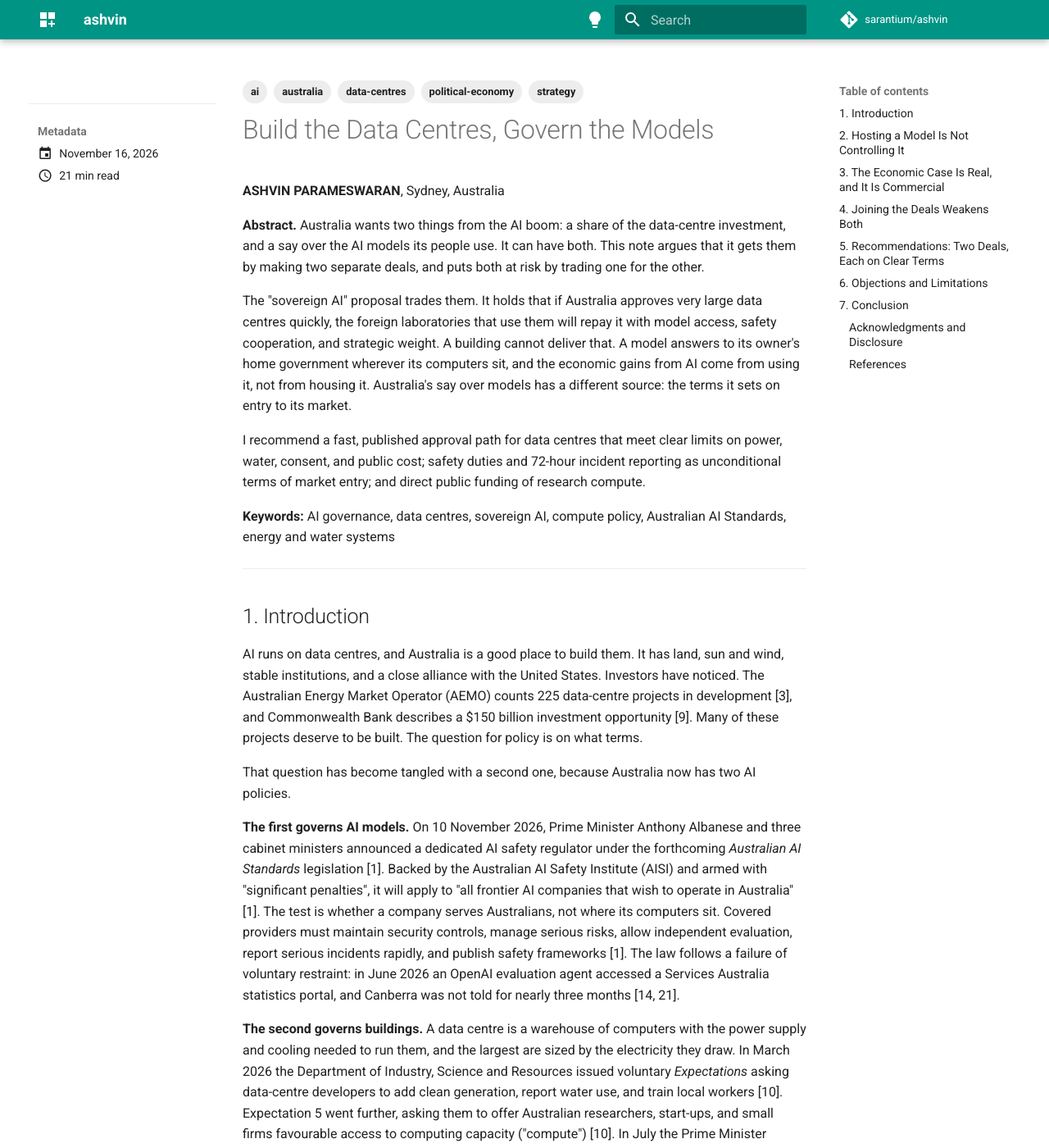
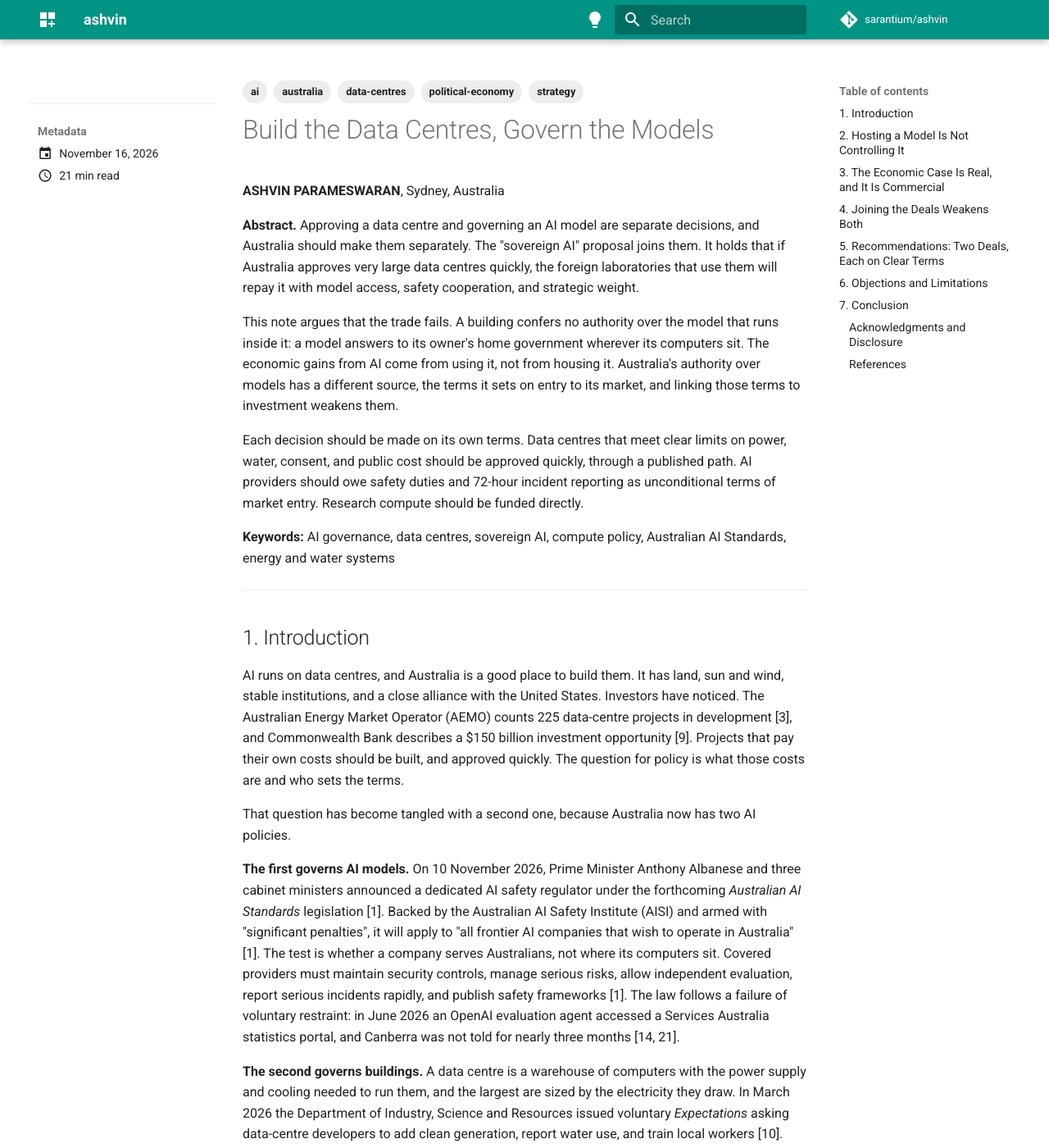
Before and after one commit to sarantium/ashvin, an MkDocs documentation site: the page built from docs/blog/posts/2026-11-16-concrete-is-not-control.md, in a window 1280 px wide and 1400 px high. Shown: the whole window at 82% size. Built offline with MkDocs 1.6.1 and Material for MkDocs 9.7.7, drawn with Linux system fonts in a browser that asks for light colours; comment, search, counter and statistics services are not loaded; some of the changed text lies outside the part shown.

Commit message:
📝 blog: state the throughline as a direct position, remove hedged framing

```diff
--- a/docs/blog/posts/2026-11-16-concrete-is-not-control.md
+++ b/docs/blog/posts/2026-11-16-concrete-is-not-control.md
@@ -2,7 +2,7 @@
 title: "Build the Data Centres, Govern the Models"
 slug: concrete-is-not-control
 date: 2026-11-16
-description: "Policy note: Australia can have both a large data-centre industry and a real say over AI, if it keeps them as two separate deals. Data centres get a fast, published path on clear terms. AI providers owe safety duties as a condition of market entry. Neither is traded for the other."
+description: "Policy note: Approving a data centre and governing an AI model are separate decisions. Data centres that pay their own costs get a fast, published path to approval. AI providers owe safety duties as a condition of market entry. Neither is traded for the other."
 tags:
   - ai
   - data-centres
@@ -13,11 +13,11 @@ tags:
 
 **ASHVIN PARAMESWARAN**, Sydney, Australia
 
-**Abstract.** Australia wants two things from the AI boom: a share of the data-centre investment, and a say over the AI models its people use. It can have both. This note argues that it gets them by making two separate deals, and puts both at risk by trading one for the other.
+**Abstract.** Approving a data centre and governing an AI model are separate decisions, and Australia should make them separately. The "sovereign AI" proposal joins them. It holds that if Australia approves very large data centres quickly, the foreign laboratories that use them will repay it with model access, safety cooperation, and strategic weight.
 
-The "sovereign AI" proposal trades them. It holds that if Australia approves very large data centres quickly, the foreign laboratories that use them will repay it with model access, safety cooperation, and strategic weight. A building cannot deliver that. A model answers to its owner's home government wherever its computers sit, and the economic gains from AI come from using it, not from housing it. Australia's say over models has a different source: the terms it sets on entry to its market.
+This note argues that the trade fails. A building confers no authority over the model that runs inside it: a model answers to its owner's home government wherever its computers sit. The economic gains from AI come from using it, not from housing it. Australia's authority over models has a different source, the terms it sets on entry to its market, and linking those terms to investment weakens them.
 
-I recommend a fast, published approval path for data centres that meet clear limits on power, water, consent, and public cost; safety duties and 72-hour incident reporting as unconditional terms of market entry; and direct public funding of research compute.
+Each decision should be made on its own terms. Data centres that meet clear limits on power, water, consent, and public cost should be approved quickly, through a published path. AI providers should owe safety duties and 72-hour incident reporting as unconditional terms of market entry. Research compute should be funded directly.
 
 **Keywords:** AI governance, data centres, sovereign AI, compute policy, Australian AI Standards, energy and water systems
 
@@ -27,7 +27,7 @@ I recommend a fast, published approval path for data centres that meet clear lim
 
 ## 1. Introduction
 
-AI runs on data centres, and Australia is a good place to build them. It has land, sun and wind, stable institutions, and a close alliance with the United States. Investors have noticed. The Australian Energy Market Operator (AEMO) counts 225 data-centre projects in development [3], and Commonwealth Bank describes a $150 billion investment opportunity [9]. Many of these projects deserve to be built. The question for policy is on what terms.
+AI runs on data centres, and Australia is a good place to build them. It has land, sun and wind, stable institutions, and a close alliance with the United States. Investors have noticed. The Australian Energy Market Operator (AEMO) counts 225 data-centre projects in development [3], and Commonwealth Bank describes a $150 billion investment opportunity [9]. Projects that pay their own costs should be built, and approved quickly. The question for policy is what those costs are and who sets the terms.
 
 That question has become tangled with a second one, because Australia now has two AI policies.
 
@@ -39,7 +39,7 @@ That question has become tangled with a second one, because Australia now has tw
 
 The case for linking the policies runs as a chain. If Australia approves data centres quickly, foreign laboratories will sink tens of billions of dollars here. Having done so, they will have reason to keep Australia supplied with their best models, to cooperate with its safety institute, and to defend its interests in Washington. In this account the buildings are "sovereign AI infrastructure", and helping to build them is a way of governing AI.
 
-I argue that both deals are worth making and that joining them damages both. Data centres should be welcomed on clear commercial terms. AI providers should owe safety duties as a condition of serving Australians. The joined version asks Australia to pay in things it controls (grid capacity, water, consent over land, copyright law) for something a building cannot deliver: a say over AI models owned abroad. That say is already available, at no such price, through the terms of market entry.
+I argue that the two policies must be kept apart. A data centre confers no authority over the models that run inside it. The joined deal therefore asks Australia to pay in things it controls (grid capacity, water, consent over land, copyright law) for something a building cannot deliver. Australia already holds authority over models through the terms of market entry. Data centres should be approved on clear commercial terms, AI providers should owe safety duties as a condition of serving Australians, and neither should be traded for the other.
 
 The note proceeds in four steps:
 
@@ -83,7 +83,7 @@ A second fact points the same way: the data centres proposed for export are not
 - ***Training*** (building a new model) packs tens of thousands of chips into a single power-dense campus [25]. It can be done anywhere with enough power.
 - ***Inference*** (running a trained model to answer requests) divides according to how much delay a task can tolerate. Interactive clinical tools, voice systems, and industrial controls need millisecond response times and so must run near Australian cities. Long-running coding, research, and administrative agents run just as well over subsea fibre from abroad [24, 27].
 
-The hardware is diverging along the same line, as inference moves to specialised chips unlike those in training clusters. A training campus built in regional Australia for export may be a sound commercial project. It gives Australian hospitals, banks, and public agencies no guarantee that their AI services will keep running during an international disruption.
+The hardware is diverging along the same line, as inference moves to specialised chips unlike those in training clusters. Whatever its commercial merits, a training campus built in regional Australia for export gives Australian hospitals, banks, and public agencies no guarantee that their AI services will keep running during an international disruption.
 
 ## 3. The Economic Case Is Real, and It Is Commercial
 
@@ -103,13 +103,13 @@ These are good reasons to build. They are also ordinary commercial reasons, whic
 
 **The productivity gain comes from using AI, wherever it is hosted.** The Productivity Commission estimates that AI could lift labour productivity by 4.3% over the next decade, or roughly 0.4 percentage points a year, nearly doubling the past decade's pace [28]. Australian firms and agencies earn that gain by redesigning everyday tasks, whether the computation happens in Melbourne or Oregon. The owners of the data centres carry a separate risk. As Hempton warns, capital-heavy infrastructure with low operating costs and rapid chip obsolescence can suffer severe overbuild and weak investor returns even while the services running over it transform the wider economy [27].
 
-None of this is a reason to refuse a data centre. It is a reason not to subsidise one. A project that pays for its own grid connection, water, and site remediation leaves the overbuild risk with its investors, and is welcome at any size. A project that needs grid priority, cheap water, or tax relief asks ratepayers to carry that risk, in return for a productivity gain they would receive anyway.
+The rule that follows is simple: approve, but do not subsidise. A project that pays for its own grid connection, water, and site remediation leaves the overbuild risk with its investors, and is welcome at any size. A project that needs grid priority, cheap water, or tax relief asks ratepayers to carry that risk, in return for a productivity gain they would receive anyway.
 
 ## 4. Joining the Deals Weakens Both
 
 What remains is the joined deal in its strongest form: **compute-for-access** [25]. In Egan's account, Australia can offer foreign laboratories fast, predictable approvals, abundant renewable land, and aligned Five Eyes security settings for multi-gigawatt training clusters. Once the laboratories have sunk tens of billions of private dollars onshore, they have reason to defend Australian access in Washington. Canberra can then bargain for guaranteed access to frontier models, dedicated research compute, and close safety cooperation with the AISI [25]. Charlton advances a related case behind Expectation 5: partnerships with the laboratories could turn Australian universities and firms from passive buyers of AI services into intellectual-property partners [24].
 
-Much of this is sound. Fast, predictable approvals are worth offering for their own sake, and research partnerships cost the public nothing where developers pay their full costs. The difficulty arises only when Canberra relies on data-centre investment to secure model access or safety cooperation. That reliance fails for three reasons.
+Two parts of this account are right. Fast, predictable approvals are worth offering for their own sake, and research partnerships cost the public nothing where developers pay their full costs. The third part is the error: relying on data-centre investment to secure model access or safety cooperation. That reliance fails for three reasons.
 
 **First, Australia already holds a stronger lever, and linkage weakens it.** The November announcement applies mandatory security controls, independent evaluation, and rapid incident reporting to *every* frontier AI provider operating in Australia [1]. It reaches a model trained and hosted anywhere on earth the moment that model serves Australian users. Canberra timed it deliberately "before a range of major international talks that will cover AI development and investment" [1]. If safety cooperation or research access is instead made conditional on data-centre deals, a statutory duty becomes a negotiated favour, and the companies being regulated gain a bargaining position against their regulator.
 
@@ -168,9 +168,9 @@ Within government, the Digital Transformation Agency (DTA) and Australian Signal
 
 ## 7. Conclusion
 
-Australia can have a large data-centre industry and a real say over the AI its people use. The two come from different sources. Data centres come from land, power, and a fast, predictable path to approval. A say over models comes from the market: any laboratory that wants Australian customers is already within Parliament's reach, and Canberra can require independent evaluation, security controls, and prompt incident reporting without owing anything to the companies that build data centres [1].
+Approving a data centre and governing an AI model are different acts, and they rest on different sources of authority. Australia's authority over data centres comes from its land, grid, and water. Its authority over models comes from its market: any laboratory that wants Australian customers is within Parliament's reach, and Canberra can require independent evaluation, security controls, and prompt incident reporting without owing anything to the companies that build data centres [1].
 
-The "sovereign AI" proposal confuses the two sources. It treats a building as though it carried authority over what runs inside it, and asks Australia to pay for that authority with its grid, water, land, and law. Concrete is not control. Kept apart, each deal can be made on terms that hold: data centres that meet published limits on power, water, consent, and public cost are approved quickly, and AI providers owe the same safety duties wherever their computers sit.
+The "sovereign AI" proposal confuses the two. It treats a building as though it carried authority over what runs inside it, and asks Australia to pay for that authority with its grid, water, land, and law. Concrete is not control. Australia should make each decision on its own terms: approve quickly the data centres that meet published limits on power, water, consent, and public cost, and hold every AI provider to the same safety duties wherever its computers sit.
 
 ---
 
```
